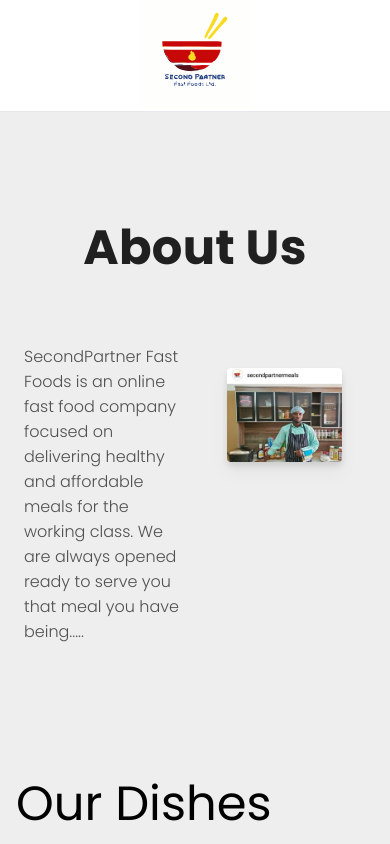
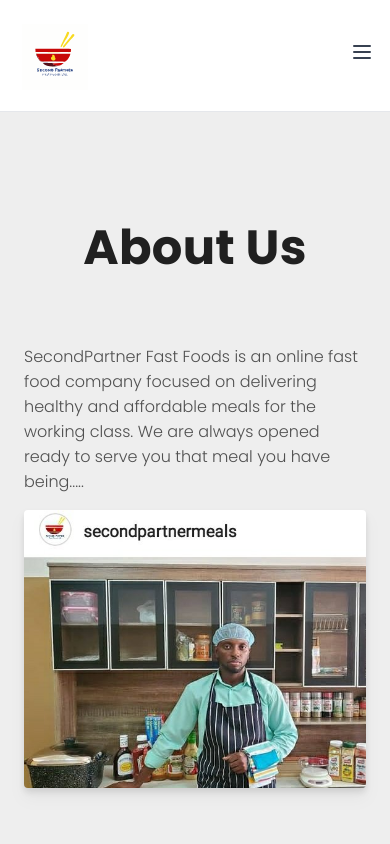
Before and after one commit to Nii-Addo/secondpartnerfastfoods, a Next.js app: page /about in a window 390 px wide. Shown: the top 844 px of the page. Built offline with nearby package versions, Linux system fonts and the light colour scheme.

Commit message:
sp-05 fix display issues

```diff
--- a/app/about/page.tsx
+++ b/app/about/page.tsx
@@ -12,7 +12,7 @@
         about us
       </h2>
       <div className="flex flex-col">
-        <div className="grid grid-cols-2 place-items-stetch w-full">
+        <div className="grid grid-cols-1 md:grid-cols-2 place-items-stetch w-full">
           <div className="p-2">
             <p className={`${style.text}`}>
               SecondPartner Fast Foods is an online fast food company focused on
@@ -20,7 +20,7 @@
               are always opened ready to serve you that meal you have being.....
             </p>
           </div>
-          <div className="p-8">
+          <div className="md:p-8 p-2">
             <Image
               src={chef}
               alt="an image of cooking utensils"
@@ -31,8 +31,8 @@
         </div>
         <div className="mt-32">
           <h2 className={`${style.head} capitalize text-5xl`}>Our Dishes</h2>
-          <div className="grid grid-cols-2 place-items-stetch w-full">
-            <div className="p-8">
+          <div className="grid grid-cols-1 md:grid-cols-2 place-items-stetch w-full">
+            <div className="md:p-8 p-2">
               <Image
                 src={utensils}
                 alt="an image of fried chiken"
--- a/app/components/LandingText.tsx
+++ b/app/components/LandingText.tsx
@@ -1,7 +1,7 @@
 const LandingText = () => {
   return (
     <div className=" py-10">
-      <div className="max-w-screen-lg mx-auto px-4 sm:px-6 lg:px-8">
+      <div className="max-w-screen-lg px-4 sm:px-6 lg:px-16">
         <h1 className="text-4xl sm:text-5xl md:text-6xl font-bold text-gray-800 mb-8">
           Get ready to feast your taste buds!
         </h1>
--- a/app/components/Navigation.tsx
+++ b/app/components/Navigation.tsx
@@ -1,12 +1,14 @@
+"use client";
 import Image from "next/image";
 import Link from "next/link";
 import logo from "../../public/logo-small-resized.svg";
+import SmallNavBar from "./SmallNavBar";
 import "../globals.css";
 
 const Navigation = () => {
   return (
-    <nav className="nav bg-white dark:bg-white w-full h-28 z-20 top-0 left-0 fixed border-solid border-b border-dark">
-      <div className="max-w-screen-xl flex flex-wrap gap-x-16 md:flex-row items-center justify-center mx-auto">
+    <nav className="nav flex flex-row justify-between bg-white w-full h-28 z-20 top-0 left-0 fixed border-solid border-b border-dark">
+      <div className="max-w-screen-xl flex flex-wrap gap-x-16 md:flex-row md:items-center md:justify-center md:mx-auto">
         <div className="md:flex md:flex-row md:gap-x-12 hidden">
           <div className="leading-9 font-semibold hover:text-red-600 antialiased uppercase">
             <Link href="/">home</Link>
@@ -15,20 +17,14 @@
             <Link href="/menu">menu</Link>
           </div>
         </div>
-        <div className="h-50">
+        <div className="h-50 pt-4 mt-2 md:pt-0 md:mt-0">
           <Link href="/" className="flex items-center">
             <Image
               src={logo}
               alt="second partner logo"
-              className="logo h-full w-100 object-fill"
+              className="logo h-full w-3/5 md:w-full object-fill"
               priority
             />
-
-            {/* <span>
-              <h1 className="text-xl leading-10 font-semibold self-center whitespace-nowrap antialiased uppercase">
-                second partner fast food
-              </h1>
-            </span> */}
           </Link>
         </div>
         <div className="md:flex md:flex-row md:justify-center md:gap-x-12 hidden">
@@ -40,6 +36,7 @@
           </div>
         </div>
       </div>
+      <SmallNavBar />
     </nav>
   );
 };
--- a/app/components/ProductOfferings.tsx
+++ b/app/components/ProductOfferings.tsx
@@ -3,11 +3,8 @@
 const ProductOfferings = () => {
   return (
     <>
-      <div className="mb-16 h-full">
-        <h3 className="text-4xl text-center font-bold text-gray-900">
-          What we offer you
-        </h3>
-        <div className="grid grid-flow-col p-4 gap-8">
+      <div className="h-full">
+        <div className="grid grid-cols-1 md:grid-cols-3 p-4 gap-8">
           <div>
             <div className="block h-96  max-w-sm p-6 bg-white border border-gray-200 rounded-lg shadow hover:bg-gray-100 dark:bg-gray-800 dark:border-gray-700 dark:hover:bg-gray-700">
               <h5 className="mb-8 text-2xl font-bold tracking-tight text-gray-900 dark:text-white">
--- /dev/null
+++ b/app/components/SmallNavBar.tsx
@@ -0,0 +1,82 @@
+import Link from "next/link";
+import { useState } from "react";
+import "../globals.css";
+
+export default function SmallNavBar() {
+  const [navbar, setNavbar] = useState(false);
+  return (
+    <div className="md:hidden">
+      <div className="flex py-0 justify-end mt-8 pr-2">
+        <button
+          className="p-2 text-gray-700 rounded-md outline-none"
+          onClick={() => setNavbar(!navbar)}
+        >
+          <svg
+            xmlns="http://www.w3.org/2000/svg"
+            className="w-6 h-6"
+            fill="currentColor"
+            viewBox="0 0 24 24"
+            stroke="currentColor"
+            strokeWidth={2}
+          >
+            <path
+              strokeLinecap="round"
+              strokeLinejoin="round"
+              d="M4 6h16M4 12h16M4 18h16"
+            />
+          </svg>
+        </button>
+      </div>
+      <div>
+        <div
+          className={`flex-1 justify-self-center z-40 pb-2 mt-8 bg-white ${
+            navbar ? "showMenuNav" : "hidden"
+          }`}
+        >
+          <div className="flex py-0 justify-end mt-8 pr-2">
+            <button
+              className="text-gray-700 rounded-md outline-none absolute top-0 right-0 px-4 py-4"
+              onClick={() => setNavbar(!navbar)}
+            >
+              <svg
+                xmlns="http://www.w3.org/2000/svg"
+                className="w-6 h-6"
+                viewBox="0 0 20 20"
+                fill="currentColor"
+                stroke="currentColor"
+              >
+                <path
+                  fillRule="evenodd"
+                  d="M4.293 4.293a1 1 0 011.414 0L10 8.586l4.293-4.293a1 1 0 111.414 1.414L11.414 10l4.293 4.293a1 1 0 01-1.414 1.414L10 11.414l-4.293 4.293a1 1 0 01-1.414-1.414L8.586 10 4.293 5.707a1 1 0 010-1.414z"
+                  clipRule="evenodd"
+                />
+              </svg>
+            </button>
+          </div>
+          <div className="flex flex-col min-h-[250px] items-center justify-center space-y-8">
+            <div className="leading-9 font-semibold hover:text-red-600 antialiased uppercase">
+              <Link href="/" onClick={() => setNavbar(!navbar)}>
+                home
+              </Link>
+            </div>
+            <div className="leading-9 font-semibold hover:text-red-600  antialiased uppercase">
+              <Link href="/menu" onClick={() => setNavbar(!navbar)}>
+                menu
+              </Link>
+            </div>
+            <div className="leading-9 font-semibold hover:text-red-600 antialiased uppercase">
+              <Link href="/about" onClick={() => setNavbar(!navbar)}>
+                about
+              </Link>
+            </div>
+            <div className="leading-9 font-semibold hover:text-red-600 antialiased uppercase">
+              <Link href="/contact" onClick={() => setNavbar(!navbar)}>
+                contact
+              </Link>
+            </div>
+          </div>
+        </div>
+      </div>
+    </div>
+  );
+}
--- a/app/css/home.css
+++ b/app/css/home.css
@@ -24,10 +24,6 @@
 
 .content {
   margin-top: calc(100vh - 10px);
-}
-
-.offerings {
-  height: 80vh;
 }
 
 .actions {
--- a/app/globals.css
+++ b/app/globals.css
@@ -23,20 +23,54 @@
   padding: 0;
 }
 
-::after,
-::before {
+/*
+1. Prevent padding and border from affecting element width. (https://github.com/mozdevs/cssremedy/issues/4)
+*/
+
+*,
+::before,
+::after {
   box-sizing: border-box;
+}
+
+::before,
+::after {
+  --tw-content: "";
+}
+
+/*
+1. Use a consistent sensible line-height in all browsers.
+2. Prevent adjustments of font size after orientation changes in iOS.
+*/
+
+html {
+  line-height: 1.6875rem;
+  /* 1 */
+  -webkit-text-size-adjust: 100%;
+  /* 2 */
+}
+
+/*
+1. Remove the margin in all browsers.
+2. Inherit line-height from `html` so users can set them as a class directly on the `html` element.
+*/
+
+body {
+  margin: 0;
+  /* 1 */
+  line-height: inherit;
+  /* 2 */
 }
 
 body {
   color: rgb(var(--foreground-rgb));
   background: #eeeeee;
   font-size: 1.125rem;
-  line-height: 1.6875rem;
   scroll-behavior: smooth;
   -webkit-font-smoothing: antialiased;
   text-rendering: optimizeSpeed;
   min-height: 100vh;
+  overflow-x: hidden;
 }
 
 .nav {
@@ -57,3 +91,12 @@
     font-size: 15px;
   }
 }
+
+.showMenuNav {
+  display: block;
+  position: absolute;
+  width: 100%;
+  height: 100vh;
+  top: 0;
+  left: 0;
+}
--- a/app/page.tsx
+++ b/app/page.tsx
@@ -27,7 +27,10 @@
           <div className="mb-16">
             <LandingText />
           </div>
-          <div className="offerings mb-32">
+          <div className="mb-32">
+            <h3 className="text-4xl ml-4 md:ml-0  md:text-center font-bold text-gray-900">
+              What we offer you
+            </h3>
             <ProductOfferings />
           </div>
           <div className="mb-32 px-4">
@@ -36,7 +39,7 @@
             </h2>
             <Reviews />
           </div>
-          <div className="actions flex flex-col">
+          <div className="actions flex flex-col px-8 md:px-0">
             <h3 className="text-4xl text-center font-bold text-gray-900 mb-8">
               Get your next meal delivered
             </h3>
```
Also changed, not shown: app/contact/contact.module.css (+3 -4 lines).
